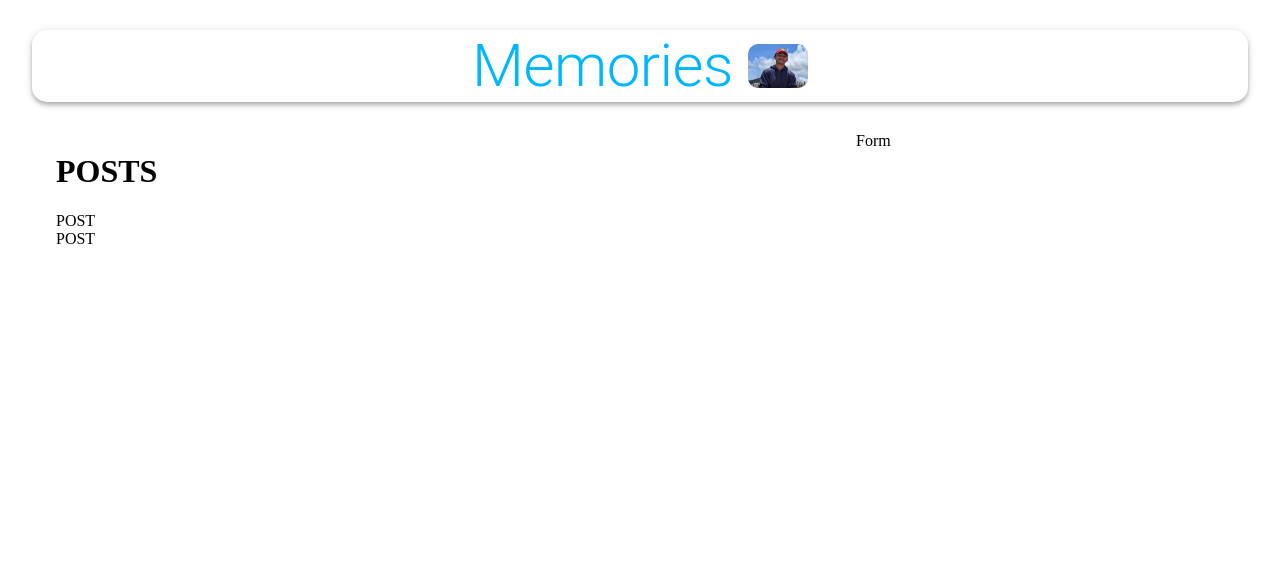
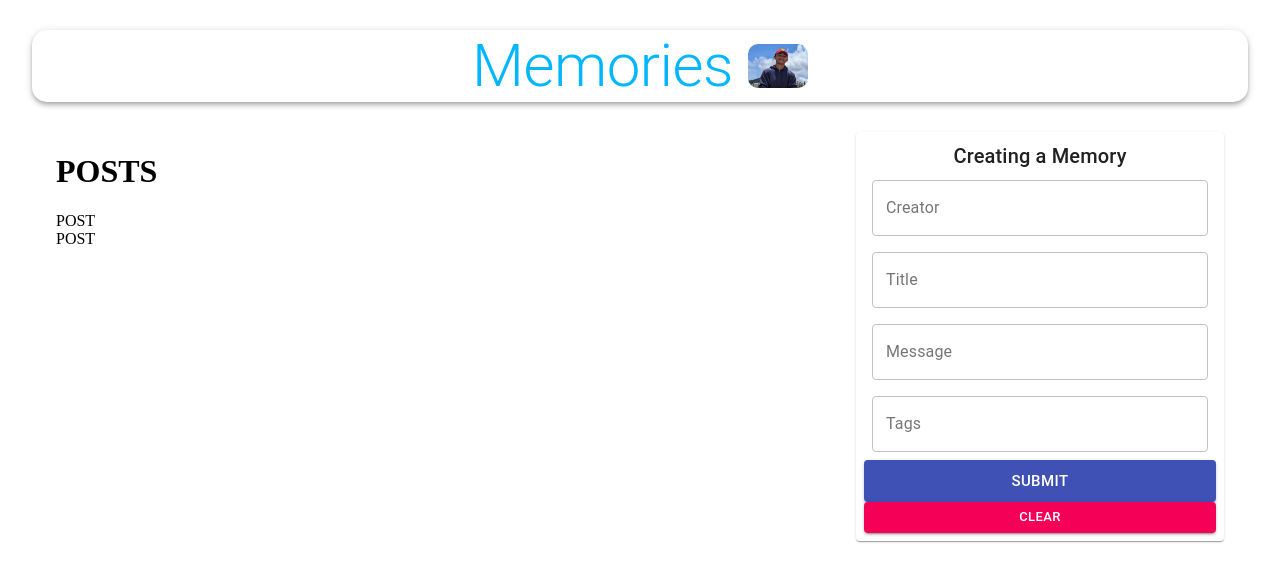
Before and after one commit to Jehovanie/Memories-Client, a React (Create React App) app: page / in a window 1280 px wide. Shown: the top 582 px of the page. Built offline with nearby package versions, Linux system fonts and the light colour scheme; no server answers.

Commit message:
setting up form design

```diff
--- a/src/components/Form/Form.js
+++ b/src/components/Form/Form.js
@@ -1,13 +1,75 @@
-import React from 'react';
+import React, { useState } from 'react';
 import useStyles from './style';
+import { TextField, Button, Typography, Paper } from '@material-ui/core';
+// import FileBase from "react-file-base64";
+
 
 const Form = () => {
 
+    const [postsData, setPostData] = useState({ creator: '', title: '', message: '', tags: '', selectedFile: '' });
+
     const classes = useStyles();
+
+    const handleSubmit = () => {
+    }
+
+    const clear = () => {
+
+    }
     return (
-        <div>
-            Form
-        </div>
+        <Paper className={classes.paper}>
+            <form autoComplete='off' noValidate className={`${classes.root} ${classes.form}`} onSubmit={handleSubmit}>
+                <Typography variant="h6"> Creating a Memory</Typography>
+                <TextField
+                    name="creator"
+                    variant="outlined"
+                    label="Creator"
+                    fullWidth
+                    value={postsData.creator}
+                    onChange={(e) => setPostData({ ...postsData, creator: e.target.value })}
+                />
+                <TextField
+                    name="title"
+                    variant="outlined"
+                    label="Title"
+                    fullWidth
+                    value={postsData.title}
+                    onChange={(e) => setPostData({ ...postsData, title: e.target.value })}
+                />
+                <TextField
+                    name="message"
+                    variant="outlined"
+                    label="Message"
+                    fullWidth
+                    value={postsData.message}
+                    onChange={(e) => setPostData({ ...postsData, message: e.target.value })}
+                />
+                <TextField
+                    name="tags"
+                    variant="outlined"
+                    label="Tags"
+                    fullWidth
+                    value={postsData.tags}
+                    onChange={(e) => setPostData({ ...postsData, tags: e.target.value })}
+                />
+
+                {/* <div className={classes.fileInput}>
+                    <FileBase
+                        type="file"
+                        multiple={false}
+                        onDone={(base64) => setPostData({ ...postsData, selectedFile: base64 })}
+                    />
+
+                </div> */}
+
+                <Button className={`${classes.bottomSubmit} ${classes.btn}`} variant="contained" color="primary" size="large" type="submit" fullWidth>
+                    Submit
+                </Button>
+                <Button className={classes.btn} variant="contained" color="secondary" size="small" onClick={clear} fullWidth>
+                    Clear
+                </Button>
+            </form>
+        </Paper>
     );
 };
 
--- a/src/components/Form/style.js
+++ b/src/components/Form/style.js
@@ -20,6 +20,11 @@ export default makeStyles((theme) => ({
         margin: '10px 0',
     },
     bottomSubmit: {
-        marginBottom: 10
+        marginBottom: '10px',
+        marginTop: '10px',
+    },
+
+    btn: {
+        width: '95%',
     }
 }))
```
